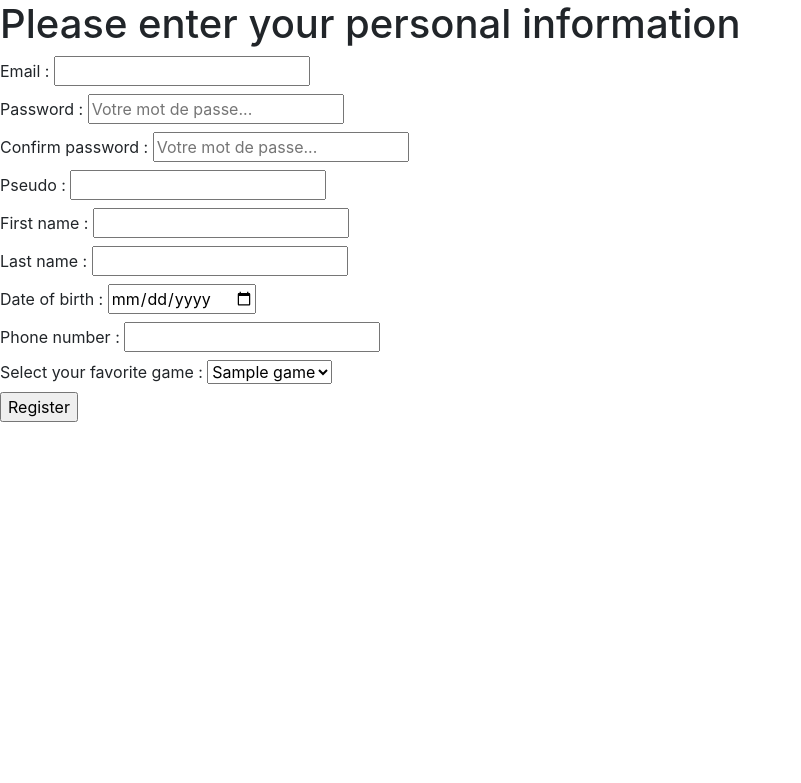
After one commit to ByScream/UTBM-IF3E-Projet-BGTMS, a PHP site: page /register_page.php?email= in a window 1280 px wide. The commit adds this page. Shown: the top 783 px of the page, without its empty margins (0-801 px from the left). Run offline with PHP 8.4, Linux system fonts and the light colour scheme; tables that the repository leaves empty or names only in its code hold one stand-in row (values such as "Sample post").

Commit message:
Player registration added

```diff
--- /dev/null
+++ b/sources/manage_games.php
@@ -0,0 +1 @@
+<?php
--- /dev/null
+++ b/sources/register_page.php
@@ -0,0 +1,51 @@
+<html>
+<head>
+    <title>Projet IF3E</title>
+    <link rel="stylesheet" href="https://stackpath.bootstrapcdn.com/bootstrap/4.5.2/css/bootstrap.min.css"/>
+</head>
+<body>
+    <h1>Please enter your personal information</h1>
+    <form method="post" action="register_send.php">
+        <label>
+            Email : <input name="email" type="email" value="<?php echo $_GET["email"]?>" required="required" readonly="true"/>
+        </label><br>
+        <label>
+            Password : <input name="password" type="password" placeholder="Votre mot de passe..." required="required"/>
+        </label><br>
+        <label>
+            Confirm password : <input name="passwordconfirm" type="password" placeholder="Votre mot de passe..." required="required"/>
+        </label><br>
+        <label>
+            Pseudo : <input name="pseudo" type="text" required="required"/>
+        </label><br>
+        <label>
+            First name : <input name="prenom" type="text" required="required"/>
+        </label><br>
+        <label>
+            Last name : <input name="nom" type="text" required="required"/>
+        </label><br>
+        <label>
+            Date of birth : <input name="dateofbirth" type="date" required="required"/>
+        </label><br>
+        <label>
+            Phone number : <input name="phonenumber" type="tel" required="required"/>
+        </label><br>
+        <label>
+            Select your favorite game :
+            <select name="favourite_game" required="required">
+                <?php
+                    $bdd = new PDO("mysql:host=localhost;dbname=IF3E_Projet_B;charset=utf8", "root", "");
+                    $req = $bdd->prepare("SELECT id, game_name FROM games;");
+                    $req->execute();
+                    while($data = $req->fetch()) {
+                        ?>
+                        <option value="<?php echo $data["id"]?>"><?php echo $data["game_name"]?></option>
+                    <?php
+                    }
+                ?>
+            </select>
+        </label><br>
+        <input name="register_send" type="submit" value="Register"/>
+    </form>
+</body>
+</html>
```
Also changed, not shown: sources/main.php (+8 -1 lines), sources/register.php (+2 -5 lines), sources/register_send.php (added, +21 -0 lines).
